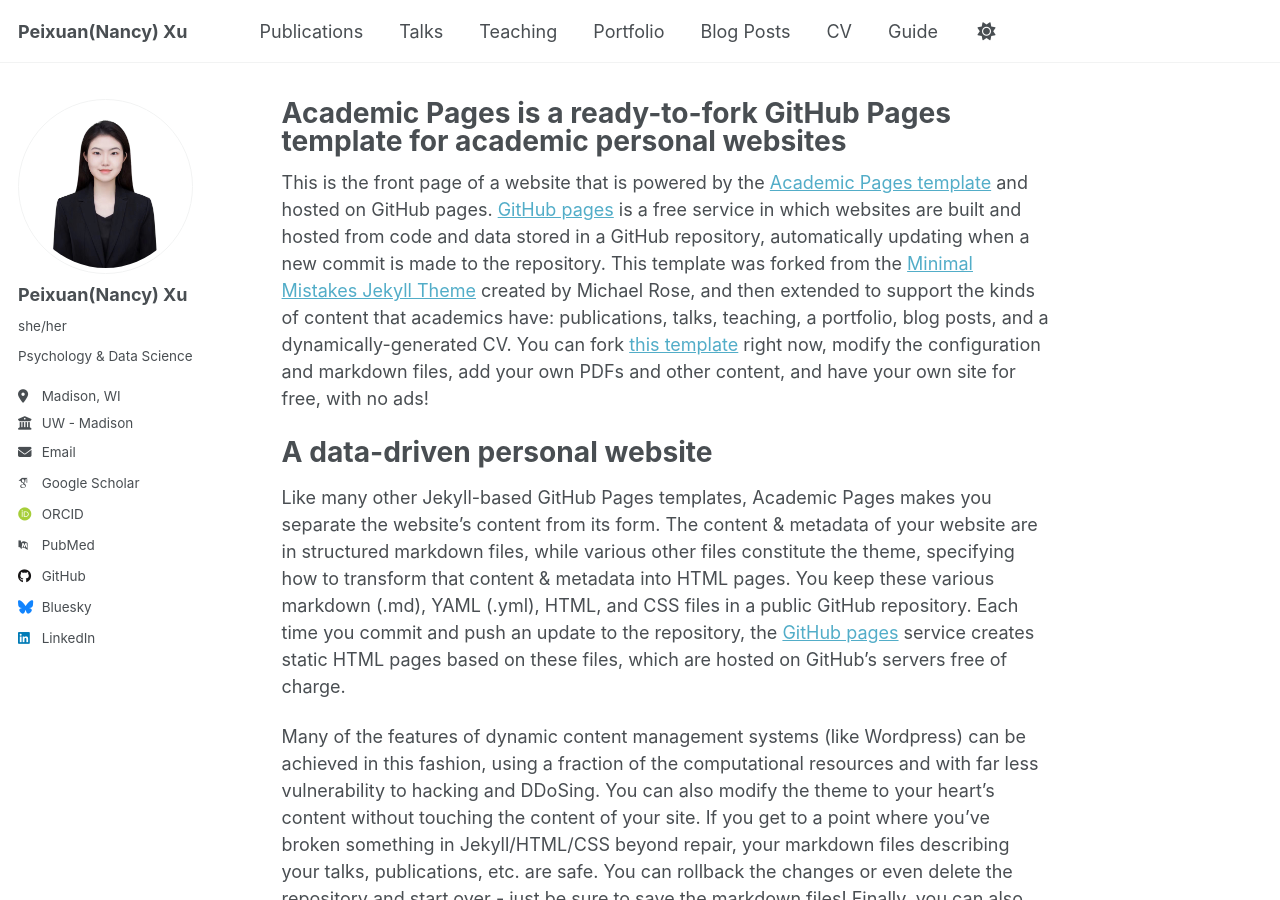
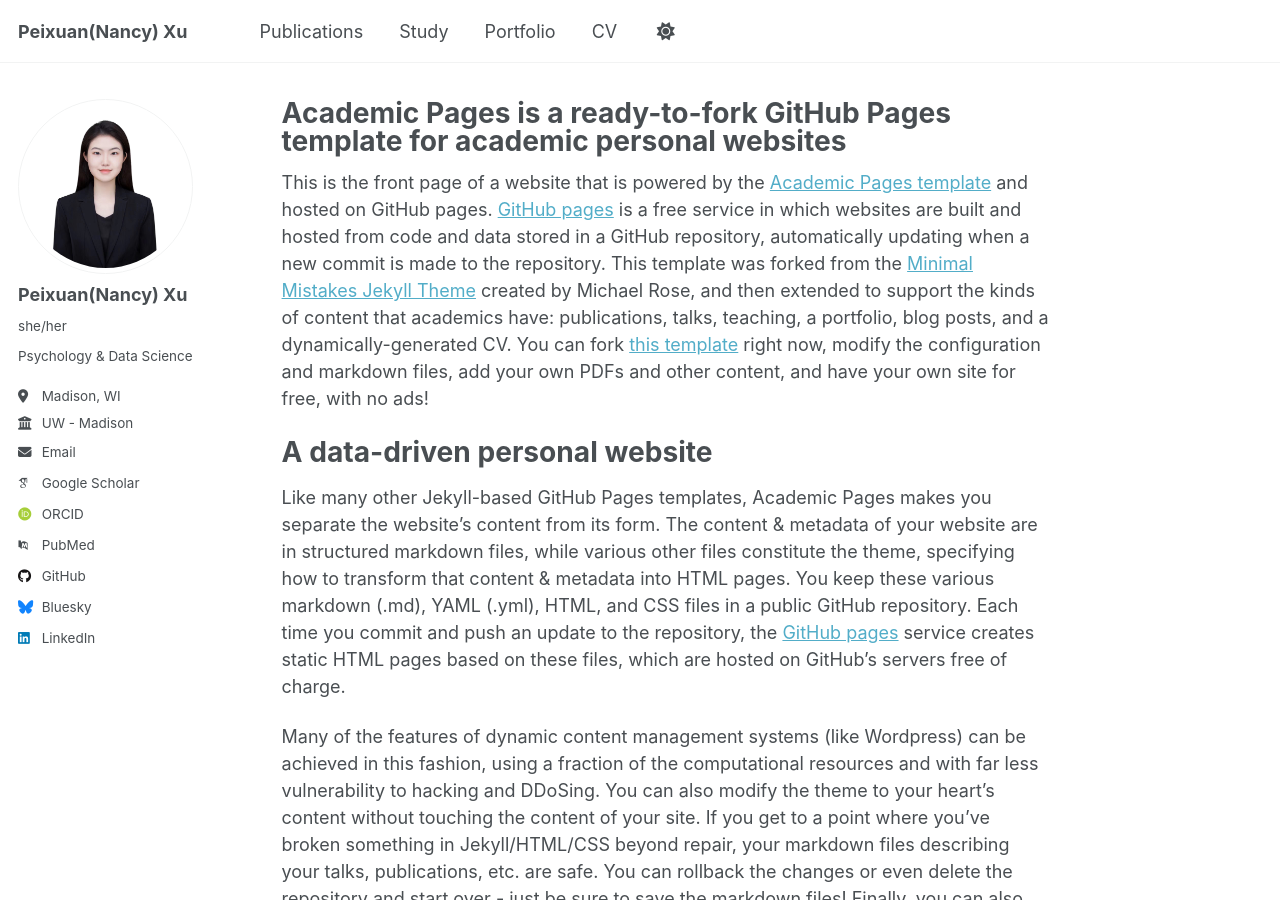
Before and after one commit to pxx88/pxx88.github.io, a Jekyll site: the page built from _pages/about.md, in a window 1280 px wide and 900 px high. Built offline with Jekyll 4.4.1, drawn with Linux system fonts in a browser that asks for light colours; some web fonts are replaced.

Commit message:
Update navigation.yml

```diff
--- a/_data/navigation.yml
+++ b/_data/navigation.yml
@@ -11,17 +11,17 @@
   - title: "Publications"
     url: /publications/
 
-  - title: "Talks"
+  - title: "Study"
     url: /talks/
 
-  - title: "Teaching"
-    url: /teaching/
+  # - title: "Teaching"
+  #   url: /teaching/
 
   - title: "Portfolio"
     url: /portfolio/
 
-  - title: "Blog Posts"
-    url: /year-archive/
+  # - title: "Blog Posts"
+  #   url: /year-archive/
 
   - title: "CV"
     url: /cv/
@@ -29,5 +29,5 @@
   # - title: "CV"
   #   url: /cv-json/
 
-  - title: "Guide"
-    url: /markdown/
+  # - title: "Guide"
+  #   url: /markdown/
```
